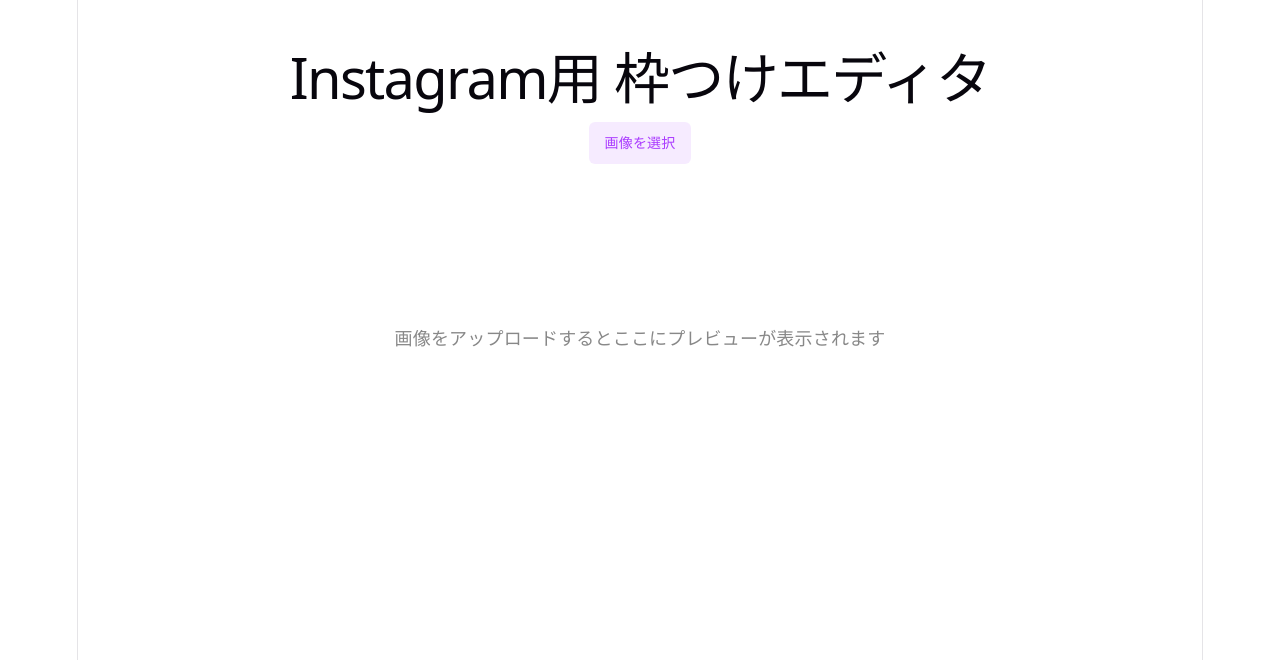
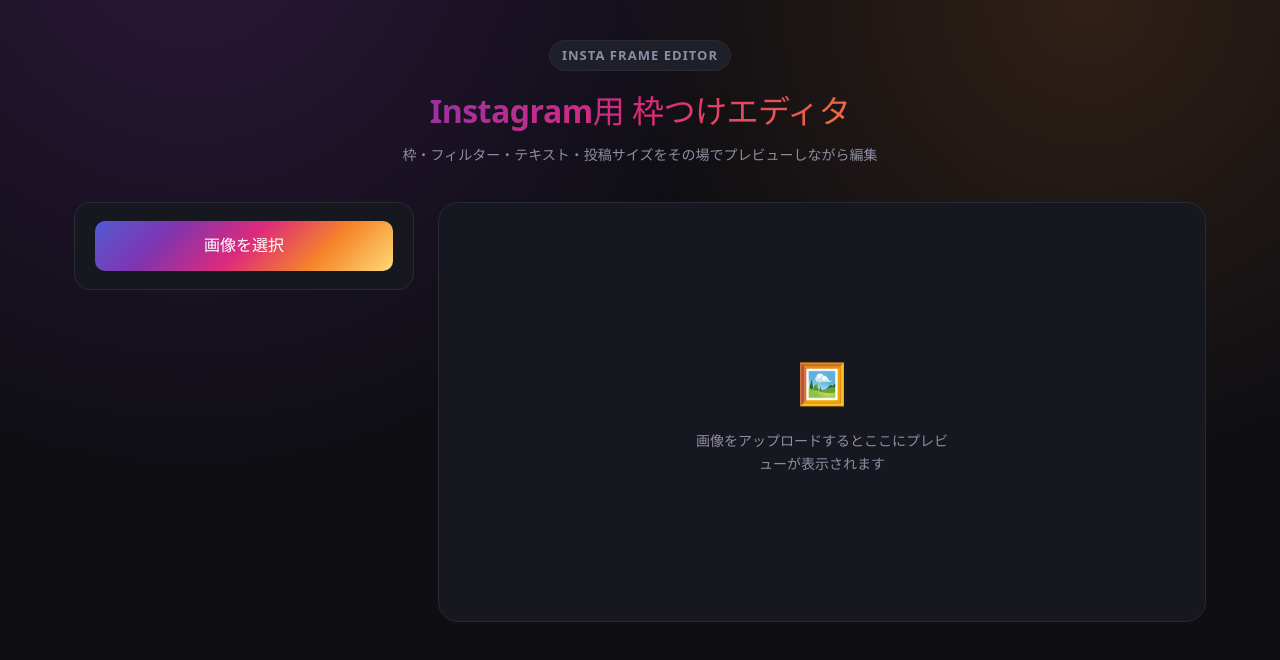
Before and after one commit to ishiyama1989/insta-frame-editor, a React (Vite) app: page / in a window 1280 px wide. Shown: the top 660 px of the page. Built offline with nearby package versions, Linux system fonts and the light colour scheme.

Commit message:
Redesign UI: dark theme with Instagram-gradient accents, panel-based sidebar layout

```diff
--- a/src/App.css
+++ b/src/App.css
@@ -1,57 +1,240 @@
-.app {
-  max-width: 900px;
+.app-shell {
+  max-width: 1180px;
   margin: 0 auto;
-  padding: 32px 20px;
-  text-align: center;
+  padding: 40px 24px 80px;
 }
 
-.controls {
+.app-header {
+  text-align: center;
+  margin-bottom: 36px;
+}
+
+.app-header .eyebrow {
+  display: inline-block;
+  font-size: 13px;
+  font-weight: 600;
+  letter-spacing: 0.08em;
+  padding: 4px 12px;
+  border-radius: 999px;
+  background: var(--surface-alt);
+  border: 1px solid var(--border);
+  color: var(--text-muted);
+  margin-bottom: 14px;
+}
+
+.app-header h1 {
+  font-size: 32px;
+  background: var(--grad);
+  -webkit-background-clip: text;
+  background-clip: text;
+  color: transparent;
+  letter-spacing: -0.5px;
+}
+
+.app-header p {
+  color: var(--text-muted);
+  margin-top: 8px;
+  font-size: 14px;
+}
+
+.editor-layout {
+  display: grid;
+  grid-template-columns: 340px 1fr;
+  gap: 24px;
+  align-items: start;
+}
+
+@media (max-width: 860px) {
+  .editor-layout {
+    grid-template-columns: 1fr;
+  }
+}
+
+.sidebar {
+  display: flex;
+  flex-direction: column;
+  gap: 16px;
+}
+
+.panel {
+  background: var(--surface);
+  border: 1px solid var(--border);
+  border-radius: 16px;
+  padding: 18px 20px;
+}
+
+.panel-title {
+  font-size: 13px;
+  font-weight: 700;
+  letter-spacing: 0.03em;
+  color: var(--text-muted);
+  text-transform: uppercase;
+  margin-bottom: 14px;
+  display: flex;
+  align-items: center;
+  gap: 8px;
+}
+
+.panel-title::before {
+  content: '';
+  width: 6px;
+  height: 6px;
+  border-radius: 50%;
+  background: var(--grad);
+}
+
+.field-grid {
   display: flex;
   flex-wrap: wrap;
-  gap: 20px;
-  align-items: center;
-  justify-content: center;
-  margin: 24px 0;
+  gap: 14px;
 }
 
-.controls label {
+.field {
   display: flex;
   flex-direction: column;
   gap: 6px;
-  font-size: 14px;
+  font-size: 13px;
+  color: var(--text-muted);
+  flex: 1 1 120px;
+}
+
+.field input[type='range'] {
+  accent-color: #dd2a7b;
+  cursor: pointer;
+}
+
+.field input[type='color'] {
+  -webkit-appearance: none;
+  appearance: none;
+  width: 100%;
+  height: 34px;
+  border: 1px solid var(--border);
+  border-radius: 8px;
+  background: var(--surface-alt);
+  cursor: pointer;
+  padding: 2px;
+}
+
+.field input[type='color']::-webkit-color-swatch {
+  border-radius: 6px;
+  border: none;
+}
+
+.field input[type='text'],
+.field select {
+  background: var(--surface-alt);
+  border: 1px solid var(--border);
+  border-radius: 8px;
+  padding: 8px 10px;
+  color: var(--text);
+}
+
+.field input[type='text']:focus,
+.field select:focus {
+  outline: 2px solid var(--accent-soft);
+  border-color: var(--accent);
 }
 
 .upload-button {
+  display: block;
+  width: 100%;
+  text-align: center;
   cursor: pointer;
-  background: var(--accent-bg, #eee);
-  color: var(--accent, #333);
-  padding: 8px 16px;
-  border-radius: 6px;
+  background: var(--grad);
+  color: #fff;
+  font-weight: 600;
+  padding: 12px 16px;
+  border-radius: 10px;
+  transition: transform 0.15s ease, box-shadow 0.15s ease;
+}
+
+.upload-button:hover {
+  transform: translateY(-1px);
+  box-shadow: var(--shadow);
 }
 
 .upload-button input[type='file'] {
   display: none;
 }
 
-.controls button {
-  padding: 8px 20px;
-  border-radius: 6px;
+.btn {
+  padding: 10px 18px;
+  border-radius: 10px;
   cursor: pointer;
+  border: 1px solid var(--border);
+  background: var(--surface-alt);
+  color: var(--text);
+  font-weight: 600;
+  transition: transform 0.15s ease, background 0.15s ease, box-shadow 0.15s ease;
 }
 
-.preview {
+.btn:hover {
+  transform: translateY(-1px);
+  background: #262633;
+}
+
+.btn-primary {
+  background: var(--grad);
+  border: none;
+  color: #fff;
+  width: 100%;
+}
+
+.btn-primary:hover {
+  box-shadow: var(--shadow);
+}
+
+.btn-danger {
+  background: transparent;
+  border: 1px solid rgba(221, 42, 123, 0.4);
+  color: #ff6fa8;
+  width: 100%;
+}
+
+.btn-danger:hover {
+  background: rgba(221, 42, 123, 0.1);
+}
+
+.text-panel-body {
+  display: flex;
+  flex-direction: column;
+  gap: 14px;
+  margin-top: 14px;
+  padding-top: 14px;
+  border-top: 1px dashed var(--border);
+}
+
+.preview-pane {
+  position: sticky;
+  top: 24px;
+  background: var(--surface);
+  border: 1px solid var(--border);
+  border-radius: 20px;
+  padding: 32px;
   display: flex;
   justify-content: center;
   align-items: center;
-  min-height: 300px;
+  min-height: 420px;
 }
 
 .preview-canvas {
   max-width: 100%;
-  max-height: 70vh;
-  box-shadow: 0 2px 12px rgba(0, 0, 0, 0.15);
+  max-height: 72vh;
+  border-radius: 4px;
+  box-shadow: 0 25px 60px -15px rgba(0, 0, 0, 0.6);
+  cursor: grab;
 }
 
 .placeholder {
-  color: #888;
+  color: var(--text-muted);
+  text-align: center;
+  max-width: 260px;
+  font-size: 14px;
+  line-height: 1.7;
 }
+
+.placeholder-icon {
+  font-size: 40px;
+  margin-bottom: 12px;
+  display: block;
+}
--- a/src/App.tsx
+++ b/src/App.tsx
@@ -217,18 +217,28 @@
   }
 
   return (
-    <div className="app">
+    <div className="app-shell">
+      <header className="app-header">
+        <span className="eyebrow">INSTA FRAME EDITOR</span>
         <h1>Instagram用 枠つけエディタ</h1>
+        <p>枠・フィルター・テキスト・投稿サイズをその場でプレビューしながら編集</p>
+      </header>
 
-      <div className="controls">
+      <div className="editor-layout">
+        <div className="sidebar">
+          <div className="panel">
             <label className="upload-button">
-          画像を選択
+              {image ? '画像を変更' : '画像を選択'}
               <input type="file" accept="image/*" onChange={handleFileChange} />
             </label>
+          </div>
 
           {image && (
             <>
-            <label>
+              <div className="panel">
+                <div className="panel-title">枠・サイズ</div>
+                <div className="field-grid">
+                  <label className="field">
                     枠の色
                     <input
                       type="color"
@@ -237,7 +247,7 @@
                     />
                   </label>
 
-            <label>
+                  <label className="field">
                     枠の太さ（{frameWidth}px）
                     <input
                       type="range"
@@ -248,7 +258,7 @@
                     />
                   </label>
 
-            <label>
+                  <label className="field" style={{ flexBasis: '100%' }}>
                     投稿サイズ
                     <select
                       value={aspectRatioKey}
@@ -261,15 +271,13 @@
                       ))}
                     </select>
                   </label>
-
-            <button onClick={handleDownload}>ダウンロード</button>
-          </>
-        )}
+                </div>
               </div>
 
-      {image && (
-        <div className="controls">
-          <label>
+              <div className="panel">
+                <div className="panel-title">フィルター・色調補正</div>
+                <div className="field-grid">
+                  <label className="field">
                     明るさ（{brightness}%）
                     <input
                       type="range"
@@ -280,7 +288,7 @@
                     />
                   </label>
 
-          <label>
+                  <label className="field">
                     コントラスト（{contrast}%）
                     <input
                       type="range"
@@ -291,7 +299,7 @@
                     />
                   </label>
 
-          <label>
+                  <label className="field">
                     彩度（{saturation}%）
                     <input
                       type="range"
@@ -302,15 +310,17 @@
                     />
                   </label>
                 </div>
-      )}
+              </div>
 
-      {image && (
-        <div className="controls">
-          <button onClick={handleAddText}>テキストを追加</button>
+              <div className="panel">
+                <div className="panel-title">テキスト</div>
+                <button className="btn" onClick={handleAddText} style={{ width: '100%' }}>
+                  ＋ テキストを追加
+                </button>
 
                 {selectedText && (
-            <>
-              <label>
+                  <div className="text-panel-body">
+                    <label className="field">
                       内容
                       <input
                         type="text"
@@ -319,7 +329,8 @@
                       />
                     </label>
 
-              <label>
+                    <div className="field-grid">
+                      <label className="field">
                         文字サイズ（{selectedText.fontSize}px）
                         <input
                           type="range"
@@ -330,7 +341,7 @@
                         />
                       </label>
 
-              <label>
+                      <label className="field">
                         文字色
                         <input
                           type="color"
@@ -338,14 +349,23 @@
                           onChange={(e) => updateSelectedText({ color: e.target.value })}
                         />
                       </label>
+                    </div>
 
-              <button onClick={handleDeleteSelected}>このテキストを削除</button>
+                    <button className="btn btn-danger" onClick={handleDeleteSelected}>
+                      このテキストを削除
+                    </button>
+                  </div>
+                )}
+              </div>
+
+              <button className="btn btn-primary" onClick={handleDownload}>
+                ダウンロード
+              </button>
             </>
           )}
         </div>
-      )}
 
-      <div className="preview">
+        <div className="preview-pane">
           {image ? (
             <canvas
               ref={canvasRef}
@@ -353,8 +373,12 @@
               onMouseDown={handleCanvasMouseDown}
             />
           ) : (
-          <p className="placeholder">画像をアップロードするとここにプレビューが表示されます</p>
+            <p className="placeholder">
+              <span className="placeholder-icon">🖼️</span>
+              画像をアップロードするとここにプレビューが表示されます
+            </p>
           )}
+        </div>
       </div>
     </div>
   )
--- a/src/index.css
+++ b/src/index.css
@@ -1,111 +1,61 @@
 :root {
-  --text: #6b6375;
-  --text-h: #08060d;
-  --bg: #fff;
-  --border: #e5e4e7;
-  --code-bg: #f4f3ec;
-  --accent: #aa3bff;
-  --accent-bg: rgba(170, 59, 255, 0.1);
-  --accent-border: rgba(170, 59, 255, 0.5);
-  --social-bg: rgba(244, 243, 236, 0.5);
-  --shadow:
-    rgba(0, 0, 0, 0.1) 0 10px 15px -3px, rgba(0, 0, 0, 0.05) 0 4px 6px -2px;
+  --bg: #0e0e13;
+  --surface: #17171f;
+  --surface-alt: #1f1f2a;
+  --border: #2a2a37;
+  --text: #eceaf2;
+  --text-muted: #8f8da3;
 
-  --sans: system-ui, 'Segoe UI', Roboto, sans-serif;
-  --heading: system-ui, 'Segoe UI', Roboto, sans-serif;
-  --mono: ui-monospace, Consolas, monospace;
+  --grad: linear-gradient(135deg, #515bd4, #8134af, #dd2a7b, #f58529, #feda75);
+  --accent: #dd2a7b;
+  --accent-soft: rgba(221, 42, 123, 0.15);
 
-  font: 18px/145% var(--sans);
-  letter-spacing: 0.18px;
-  color-scheme: light dark;
+  --shadow: 0 20px 40px -12px rgba(0, 0, 0, 0.5);
+
+  --sans: 'Hiragino Sans', 'Hiragino Kaku Gothic ProN', system-ui, 'Segoe UI', Roboto, sans-serif;
+
+  font: 16px/1.6 var(--sans);
+  color-scheme: dark;
   color: var(--text);
   background: var(--bg);
   font-synthesis: none;
   text-rendering: optimizeLegibility;
   -webkit-font-smoothing: antialiased;
   -moz-osx-font-smoothing: grayscale;
-
-  @media (max-width: 1024px) {
-    font-size: 16px;
-  }
 }
 
-@media (prefers-color-scheme: dark) {
-  :root {
-    --text: #9ca3af;
-    --text-h: #f3f4f6;
-    --bg: #16171d;
-    --border: #2e303a;
-    --code-bg: #1f2028;
-    --accent: #c084fc;
-    --accent-bg: rgba(192, 132, 252, 0.15);
-    --accent-border: rgba(192, 132, 252, 0.5);
-    --social-bg: rgba(47, 48, 58, 0.5);
-    --shadow:
-      rgba(0, 0, 0, 0.4) 0 10px 15px -3px, rgba(0, 0, 0, 0.25) 0 4px 6px -2px;
-  }
-
-  #social .button-icon {
-    filter: invert(1) brightness(2);
-  }
-}
-
-#root {
-  width: 1126px;
-  max-width: 100%;
-  margin: 0 auto;
-  text-align: center;
-  border-inline: 1px solid var(--border);
-  min-height: 100svh;
-  display: flex;
-  flex-direction: column;
+* {
   box-sizing: border-box;
 }
 
 body {
   margin: 0;
+  background:
+    radial-gradient(circle at 15% -10%, rgba(129, 52, 175, 0.25), transparent 40%),
+    radial-gradient(circle at 85% 0%, rgba(245, 133, 41, 0.15), transparent 35%),
+    var(--bg);
+  min-height: 100svh;
+}
+
+#root {
+  min-height: 100svh;
 }
 
 h1,
-h2 {
-  font-family: var(--heading);
-  font-weight: 500;
-  color: var(--text-h);
+h2,
+h3 {
+  font-weight: 700;
+  color: var(--text);
+  margin: 0;
 }
 
-h1 {
-  font-size: 56px;
-  letter-spacing: -1.68px;
-  margin: 32px 0;
-  @media (max-width: 1024px) {
-    font-size: 36px;
-    margin: 20px 0;
-  }
-}
-h2 {
-  font-size: 24px;
-  line-height: 118%;
-  letter-spacing: -0.24px;
-  margin: 0 0 8px;
-  @media (max-width: 1024px) {
-    font-size: 20px;
-  }
-}
 p {
   margin: 0;
 }
 
-code,
-.counter {
-  font-family: var(--mono);
-  display: inline-flex;
-  border-radius: 4px;
-  color: var(--text-h);
+input,
+select,
+button {
+  font: inherit;
+  color: inherit;
 }
-
-code {
-  font-size: 15px;
-  line-height: 135%;
-  padding: 4px 8px;
-  background: var(--code-bg);
-}
```
Lines whose indentation alone changed are shown as unchanged.
